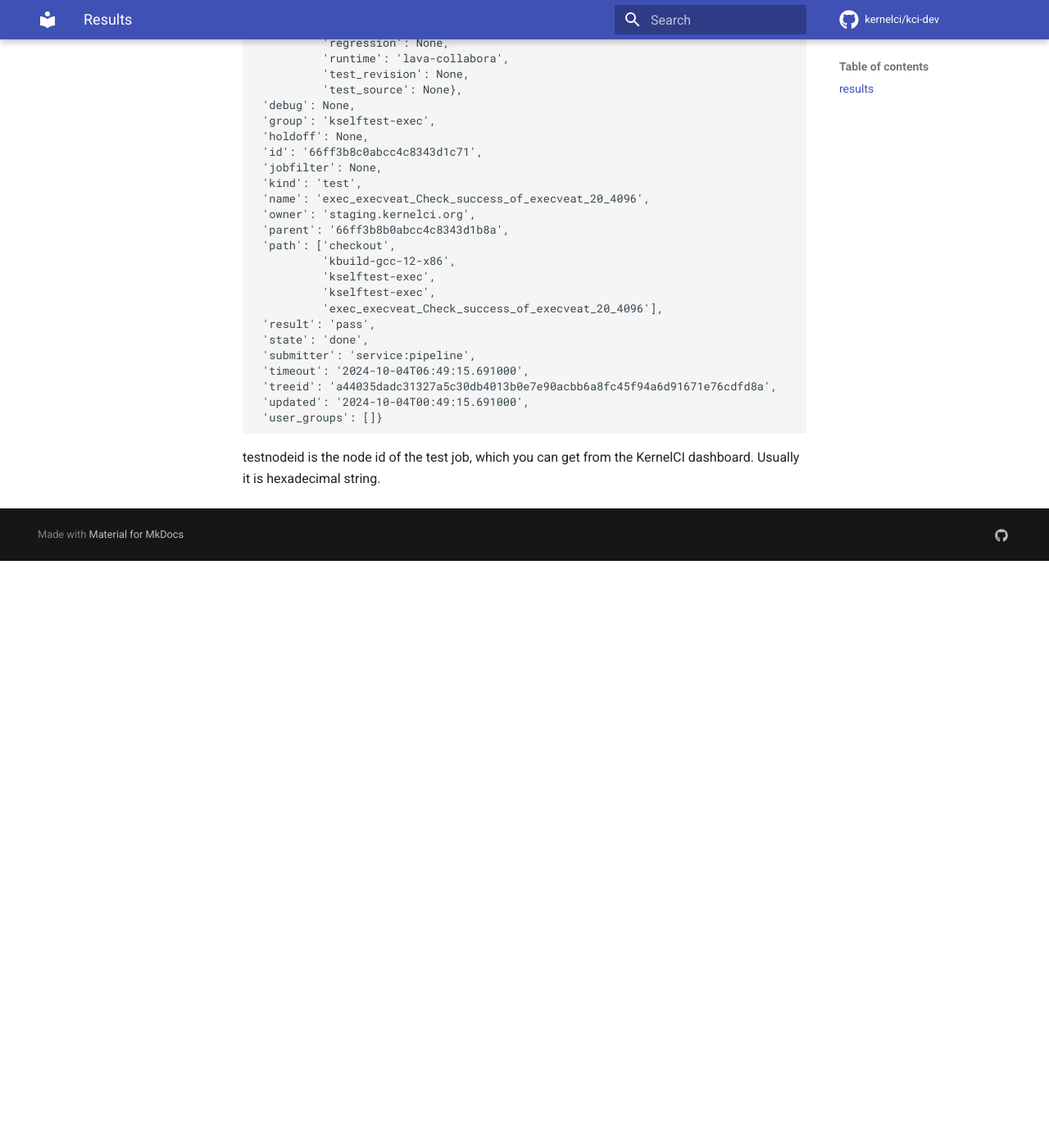
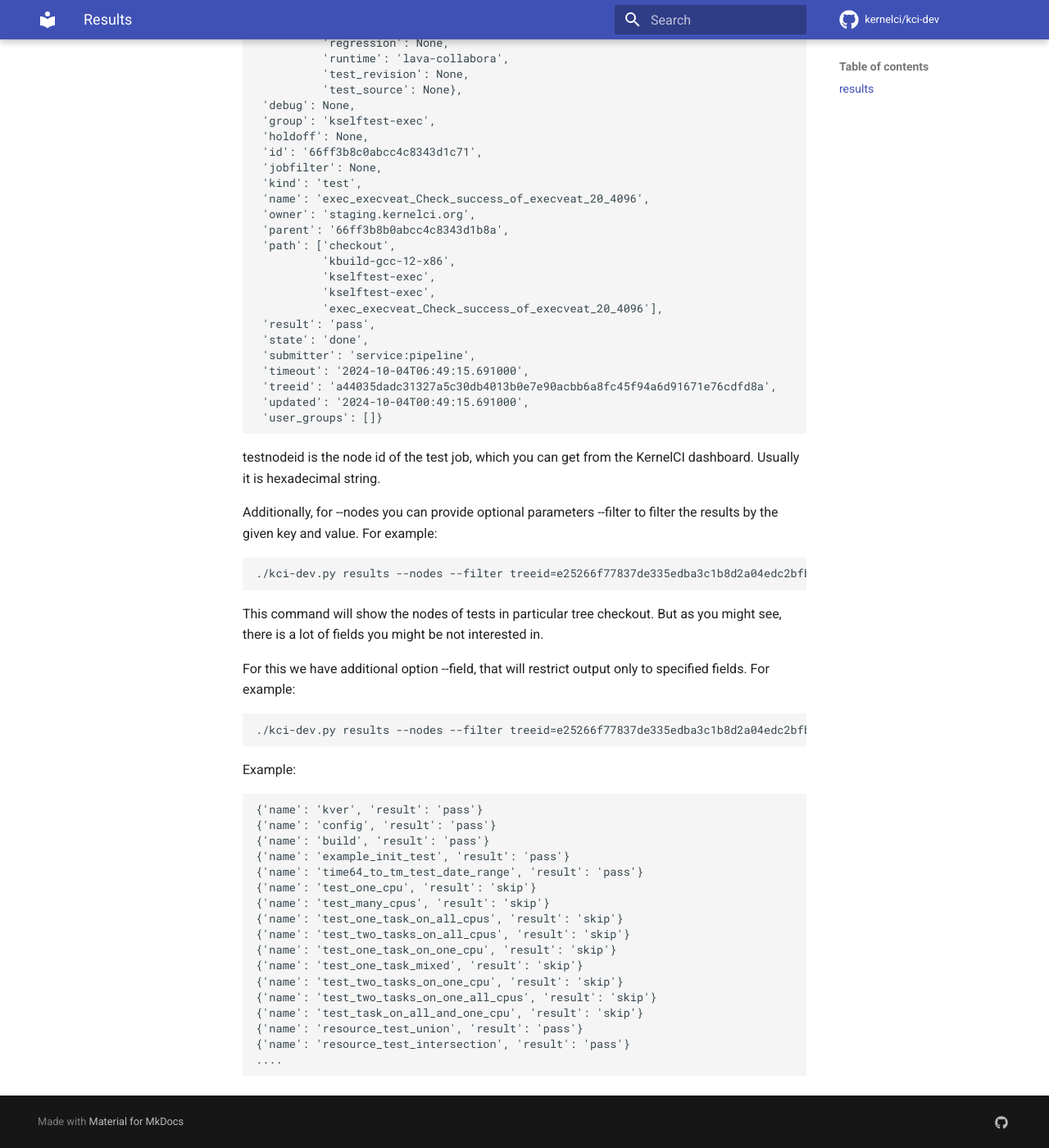
Before and after one commit to kernelci/kci-dev, an MkDocs documentation site: the page built from docs/results.md, in a window 1280 px wide and 1400 px high, scrolled down 1075 px. Shown: the whole window at 82% size. Built offline with MkDocs 1.6.1 and Material for MkDocs 9.7.7, drawn with Linux system fonts in a browser that asks for light colours; comment, search, counter and statistics services are not loaded; before the commit the page ends 1759 px from its top, so only the background shows below that.

Commit message:
feat(results): Extend functionality of results subcommand
Add filter and fields options to results subcommand

Signed-off-by: Denys Fedoryshchenko <denys.f@collabora.com>

````diff
--- a/docs/results.md
+++ b/docs/results.md
@@ -71,3 +71,36 @@ Result sample:
 ```
 
 testnodeid is the node id of the test job, which you can get from the KernelCI dashboard. Usually it is hexadecimal string.
+
+Additionally, for --nodes you can provide optional parameters --filter to filter the results by the given key and value. For example:
+```sh
+./kci-dev.py results --nodes --filter treeid=e25266f77837de335edba3c1b8d2a04edc2bfb195b77c44711d81ebea4494140 --filter kind=test
+```
+This command will show the nodes of tests in particular tree checkout. But as you might see, there is a lot of fields you might be not
+interested in.
+
+For this we have additional option --field, that will restrict output only to specified fields. For example:
+```sh
+./kci-dev.py results --nodes --filter treeid=e25266f77837de335edba3c1b8d2a04edc2bfb195b77c44711d81ebea4494140 --filter kind=test --field name --field result
+```
+Example:
+
+```json
+{'name': 'kver', 'result': 'pass'}
+{'name': 'config', 'result': 'pass'}
+{'name': 'build', 'result': 'pass'}
+{'name': 'example_init_test', 'result': 'pass'}
+{'name': 'time64_to_tm_test_date_range', 'result': 'pass'}
+{'name': 'test_one_cpu', 'result': 'skip'}
+{'name': 'test_many_cpus', 'result': 'skip'}
+{'name': 'test_one_task_on_all_cpus', 'result': 'skip'}
+{'name': 'test_two_tasks_on_all_cpus', 'result': 'skip'}
+{'name': 'test_one_task_on_one_cpu', 'result': 'skip'}
+{'name': 'test_one_task_mixed', 'result': 'skip'}
+{'name': 'test_two_tasks_on_one_cpu', 'result': 'skip'}
+{'name': 'test_two_tasks_on_one_all_cpus', 'result': 'skip'}
+{'name': 'test_task_on_all_and_one_cpu', 'result': 'skip'}
+{'name': 'resource_test_union', 'result': 'pass'}
+{'name': 'resource_test_intersection', 'result': 'pass'}
+....
+```
````
Also changed, not shown: 2 other files.
